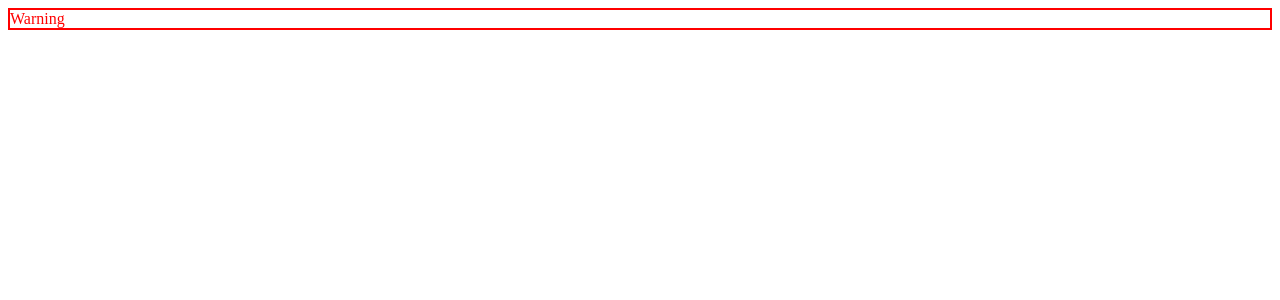
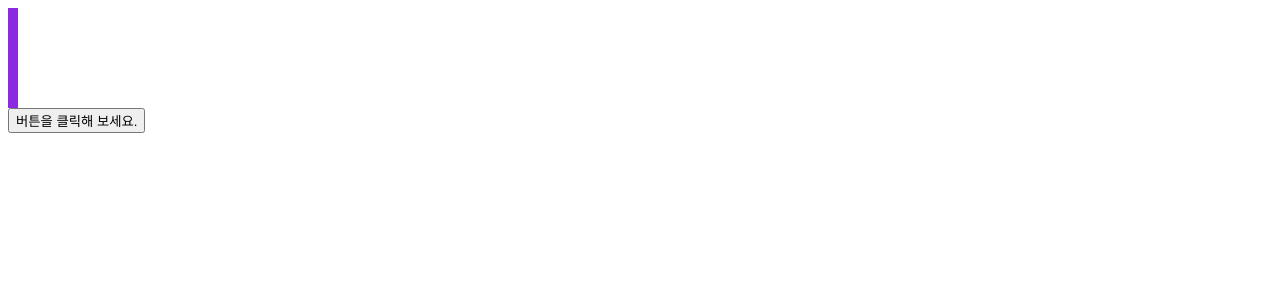
Before and after one commit to JKW1008/Vue.jsPractice, a Vue app in the folder v02/: page / in a window 1280 px wide. Shown: the top 300 px of the page. Built offline with nearby package versions, Linux system fonts and the light colour scheme.

Commit message:
[Study] style binding

```diff
--- a/v02/src/App.vue
+++ b/v02/src/App.vue
@@ -2,26 +2,33 @@
 export default {
   data() {
     return {
-      bgClass: "bg",
-      erClass: "text-danger",
-      isActive: false,
+      myWidth: 10,
     };
+  },
+  methods: {
+    incWidth() {
+      this.myWidth += 10;
+    },
+    initWidh() {
+      this.myWidth = 10;
+    },
   },
 };
 </script>
 
 <template>
-  <div class="border" :class="[isActive ? bgClass : '', erClass]">Warning</div>
+  <div
+    class="demo"
+    @mouseover="initWidh"
+    :style="{ width: myWidth + 'px' }"
+  ></div>
+  <button @:click="incWidth">버튼을 클릭해 보세요.</button>
 </template>
 
 <style>
-.border {
-  border: 2px solid red;
-}
-.bg {
-  background-color: gray;
-}
-.text-danger {
-  color: red;
+.demo {
+  width: 100px;
+  height: 100px;
+  background-color: blueviolet;
 }
 </style>
```
